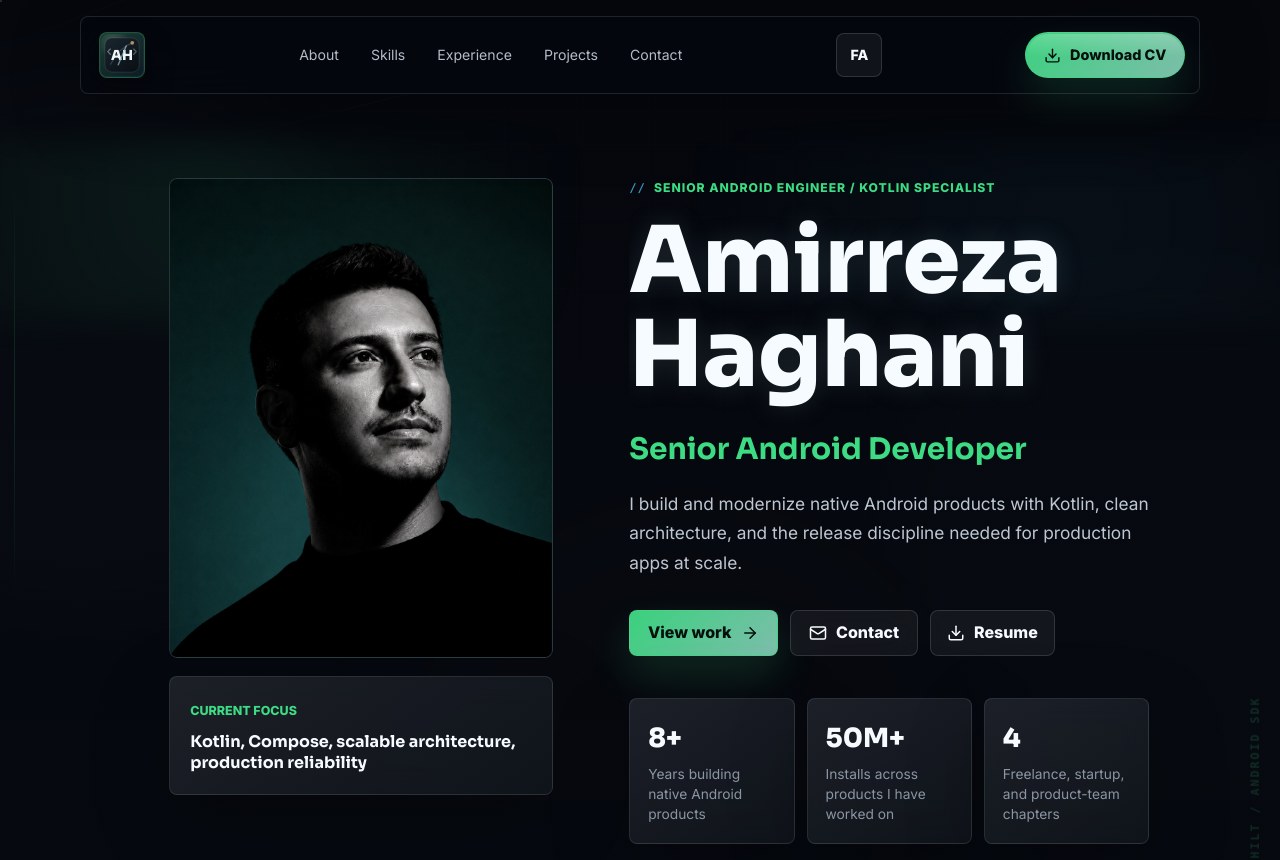
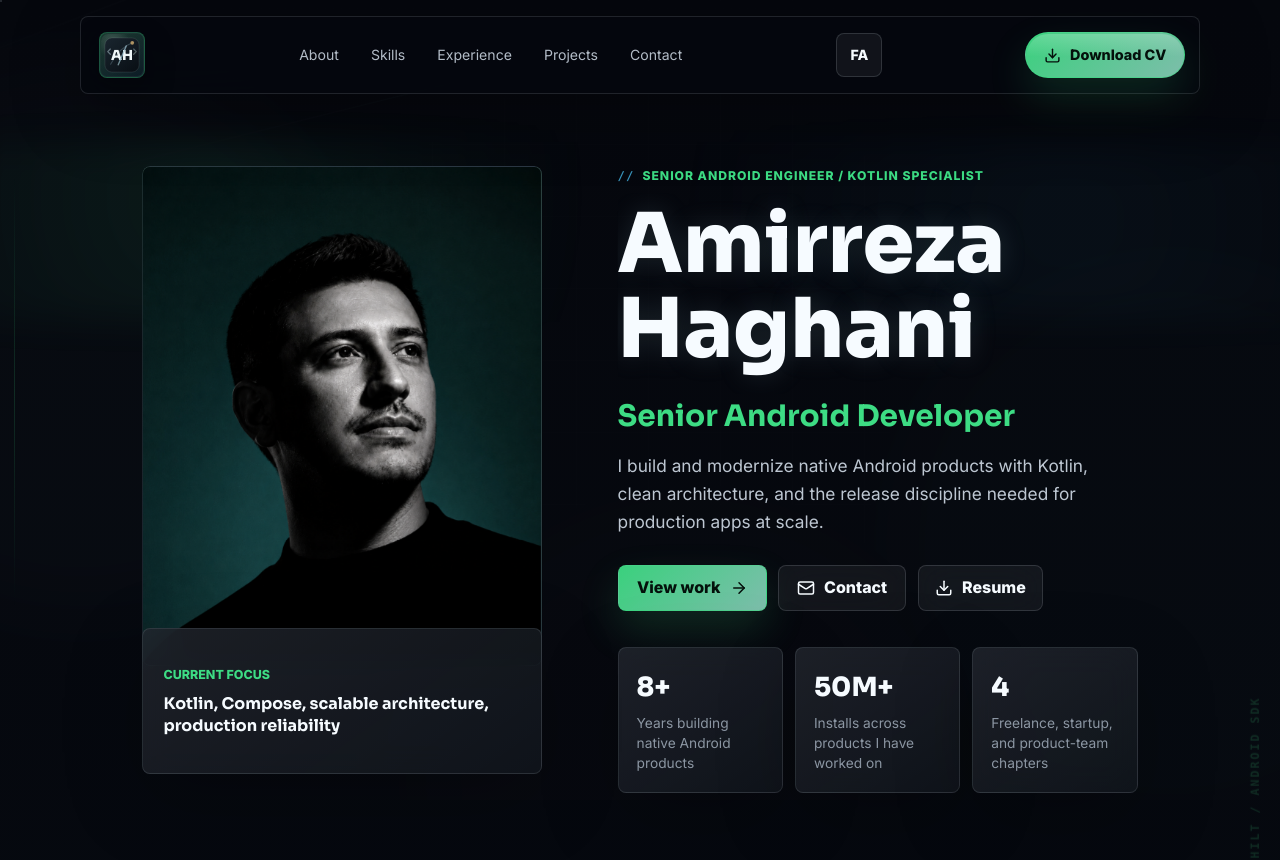
Before and after one commit to amirrezaHaghani/My-Portfolio, a Vue app: page / in a window 1280 px wide. Shown: the top 860 px of the page. Built offline with nearby package versions, Linux system fonts and the light colour scheme.

Commit message:
Refine hero section alignment

```diff
--- a/src/styles.css
+++ b/src/styles.css
@@ -3062,8 +3062,8 @@ h3 {
 }
 
 h1 {
-  font-size: clamp(3.35rem, 7.2vw, 6.65rem);
-  line-height: 1.02;
+  font-size: clamp(3.25rem, 6.45vw, 5.9rem);
+  line-height: 1.03;
 }
 
 h2 {
@@ -3072,15 +3072,15 @@ h2 {
 }
 
 .hero-section {
-  grid-template-columns: minmax(420px, 460px) minmax(360px, 520px);
+  grid-template-columns: minmax(380px, 424px) minmax(0, 520px);
   justify-content: center;
-  gap: clamp(28px, 3vw, 40px);
-  padding-top: 84px;
+  gap: clamp(40px, 4vw, 56px);
+  padding-top: 72px;
 }
 
 .hero-copy {
   grid-column: 2;
-  align-self: center;
+  align-self: start;
   max-width: 520px;
   justify-self: start;
 }
@@ -3089,17 +3089,37 @@ h2 {
   grid-column: 1;
   grid-row: 1;
   align-self: start;
-  width: min(100%, 384px);
+  width: min(100%, 400px);
   justify-self: start;
   justify-items: stretch;
   gap: 18px;
-  margin-left: clamp(28px, 3vw, 44px);
+  margin-left: 0;
 }
 
 .hero-role {
+  margin-top: 18px;
   color: var(--mint);
   background: none;
   -webkit-text-fill-color: currentColor;
+}
+
+.hero-tagline {
+  max-width: 500px;
+  margin-top: 18px;
+  line-height: 1.64;
+}
+
+.hero-actions {
+  margin-top: 28px;
+}
+
+.metric-strip {
+  gap: 12px;
+  margin-top: 36px;
+}
+
+.metric-strip div {
+  min-height: 146px;
 }
 
 .hero-tagline,
@@ -3156,8 +3176,12 @@ h2 {
 
 .signal-card {
   width: 100%;
-  margin-top: 0;
+  min-height: 146px;
+  margin-top: -56px;
   padding: 20px;
+  display: grid;
+  align-content: center;
+  z-index: 2;
   transform: none;
 }
 
```
